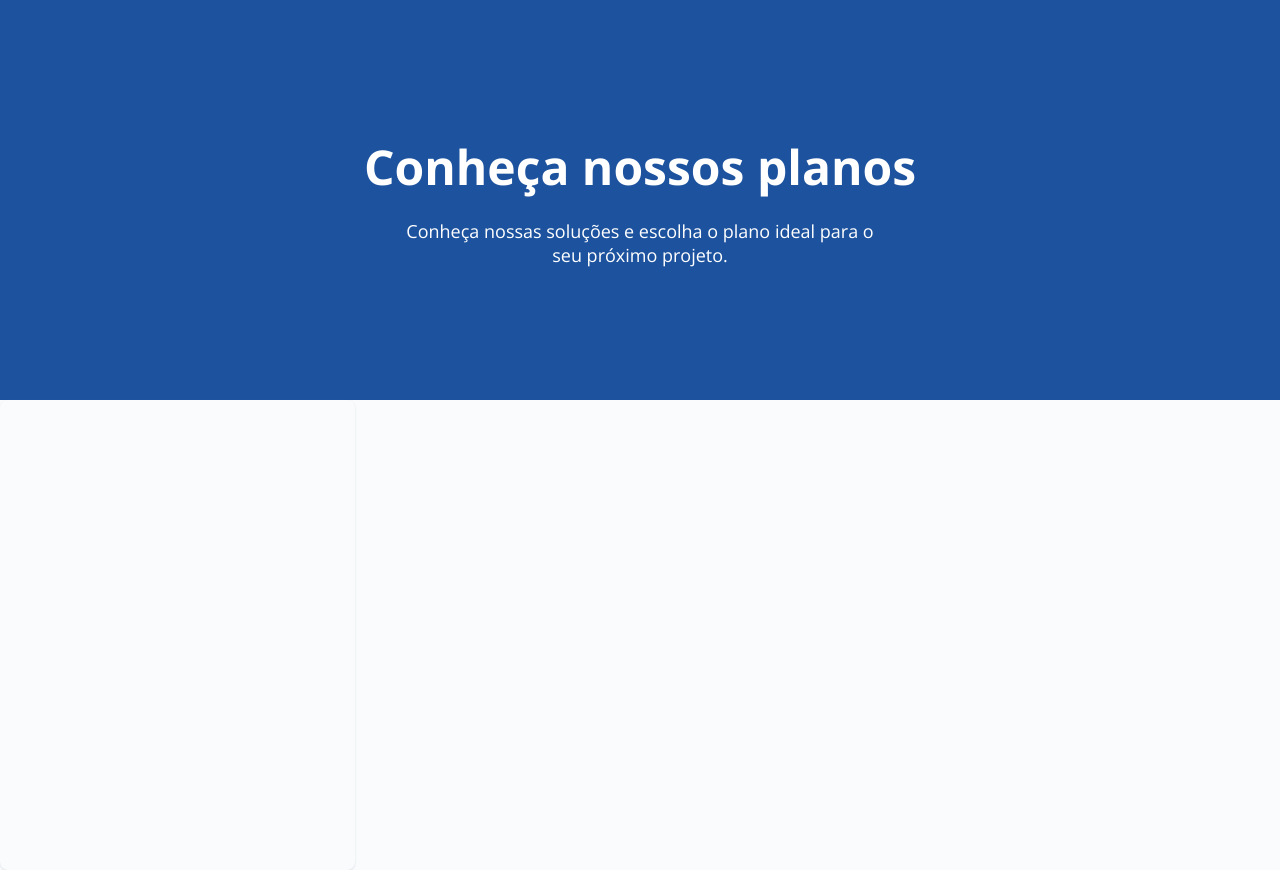
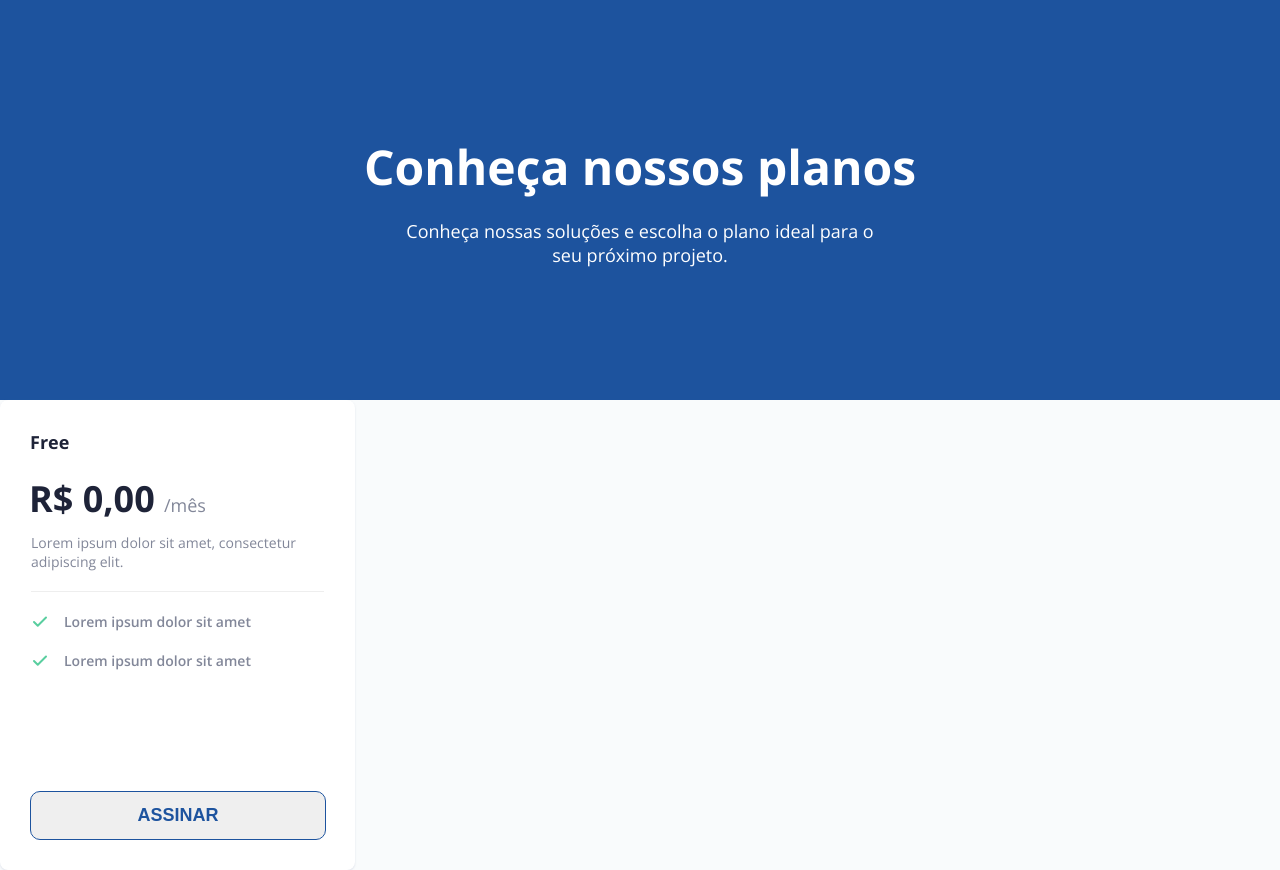
Before and after one commit to Daniel-cSoares/Tabela-de-precos, a plain HTML site: page index.html in a window 1280 px wide. Drawn offline with nearby package versions, Linux system fonts and the light colour scheme.

Commit message:
primeiro card

```diff
--- a/index.html
+++ b/index.html
@@ -18,7 +18,29 @@
         </header>
         <main>
             <section class="card-standard">
-
+                <div class="titulo">
+                    <h1>Free</h1>
+                </div>
+                <div class="preco">
+                    <h2>R$ 0,00</h2>
+                    <span>/mês</span>
+                </div>
+                <p>
+                    Lorem ipsum dolor sit amet, consectetur adipiscing elit.
+                </p>
+                <ul>
+                        <li>
+                            <img src="./assets/check.svg">
+                            Lorem ipsum dolor sit amet
+                        </li>
+                        <li>
+                            <img src="./assets/check.svg">
+                            Lorem ipsum dolor sit amet
+                        </li>
+                </ul>
+                <div class="container-btn">
+                    <button type="button">ASSINAR</button>
+                </div>
             </section>
         </main>
     </body>
--- a/styles/style.css
+++ b/styles/style.css
@@ -38,21 +38,77 @@ header p{
     text-align: center;
 }
 .card-standard{
+    position: relative;
     width: 355px;
     height: 470px;
-    /*background: red;*/
+    background: var(--white);
     border-radius: 8px;
     box-shadow: 0px 1px 2px 0px var(--color-shadow);
+    overflow: hidden;
+}
+.titulo{
+    font-size: 18px;
+    font-weight: 600;
+    color: var(--color-price);
+    margin: 30px 30px 0px 30px;
 }
 .card-standard h1{
-
+    margin: 0;
+    font-size: 18px;
+}
+.preco{
+    margin: 20px 29px 0px;
 }
 .card-standard h2{
-
+    color: var(--color-price);
+    font-size: 36px;
+    font-weight: 700;
+    display: inline;
+    margin: 0;
 }
 .card-standard span{
+    color: var(--gray);
+    font-size: 18px;
+    padding: 0 0 5px 5px;
+}
+.card-standard p{
+    padding-bottom: 20px;
+    margin: 10px 31px 0px;
+    border-bottom: 1px solid #EEE;
+    font-size: 14px;
+    color: var(--gray);
+}
 
+.card-standard ul{
+    list-style: none;
+    font-size: 14px;
+    font-weight: 600;
+    color: var(--gray);
+    margin: 20px 31px 0px;
+    padding: 0;
+}
+.card-standard ul li{
+    display: flex;
+    align-items: center;
+    margin-top: 20px;
+    gap: 15px;
+}
+.container-btn{
+    position: absolute;
+    bottom: 0;
+    width: 100%;
 }
 .card-standard button{
-
+    display: block;
+    width: 296px;
+    height: 49px;
+    padding: 12px 24px;
+    margin: 0 auto;
+    border-radius: 10px;
+    border: 1px solid var(--blue);
+    text-align: center;
+    font-size: 18px;
+    font-weight: 600;
+    color: #1d539e;
+    margin: 0 30px 30px;
 }
```
